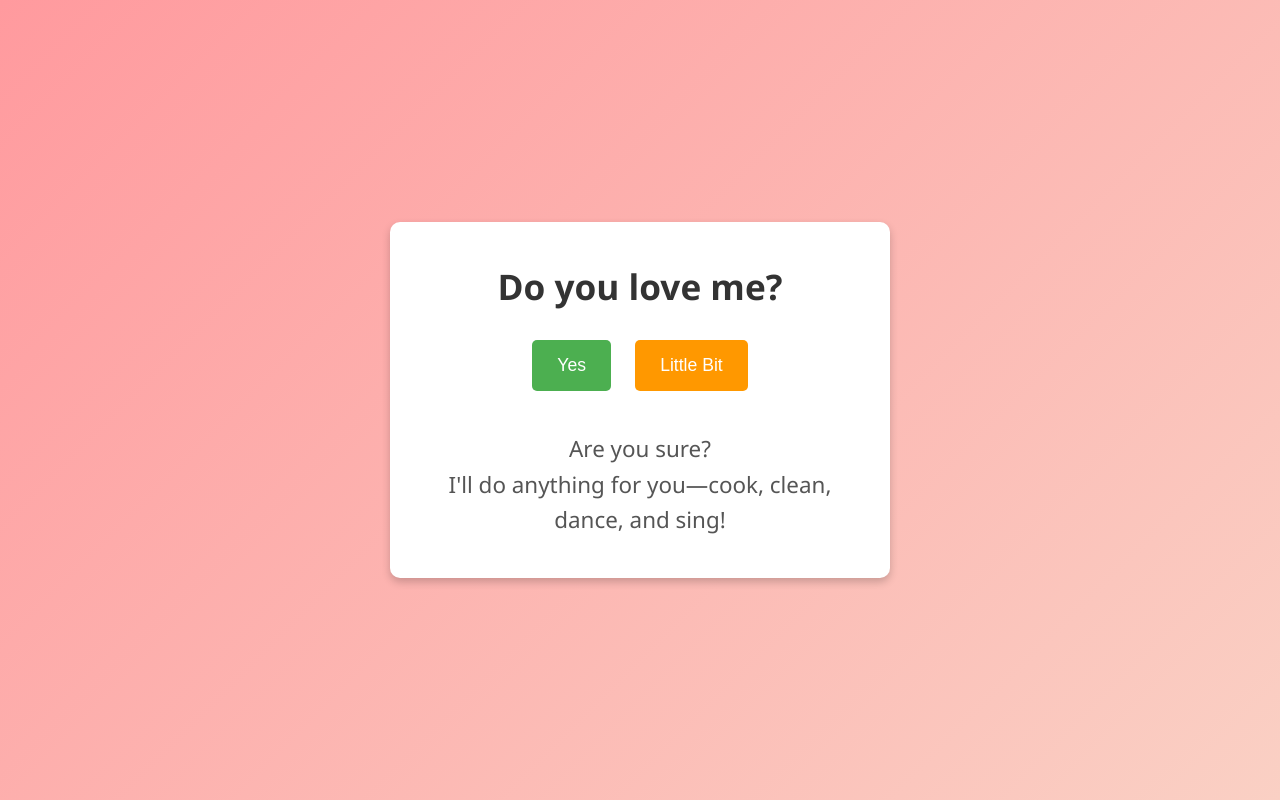
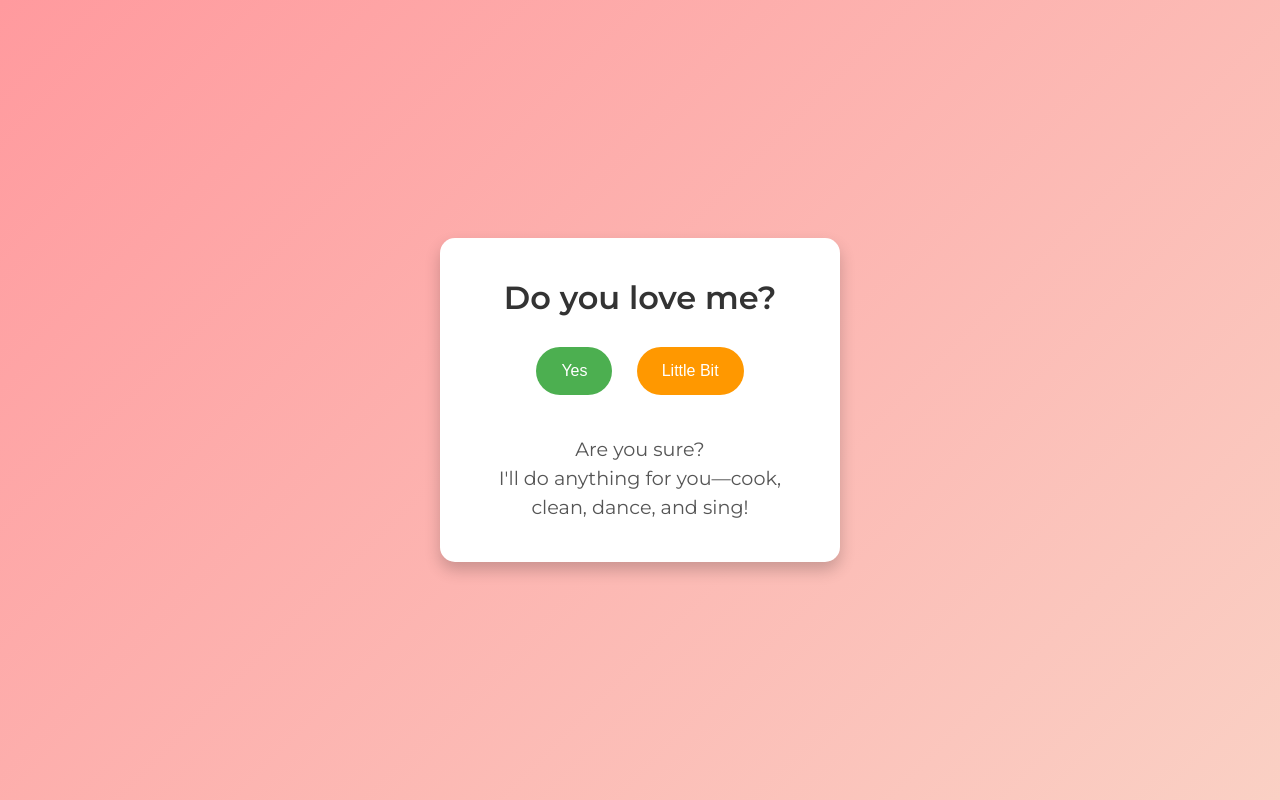
Before and after one commit to pk789odod/new-one, a plain HTML site: page index.html in a window 1280 px wide. Both pictures are taken after a click on the button "Little Bit". Drawn offline with Linux system fonts and the light colour scheme.

Commit message:
Update index.html

```diff
--- a/index.html
+++ b/index.html
@@ -4,43 +4,49 @@
   <meta charset="UTF-8" />
   <meta name="viewport" content="width=device-width, initial-scale=1" />
   <title>Do You Love Me?</title>
+  <!-- Google Font for a modern look -->
+  <link href="https://fonts.googleapis.com/css2?family=Montserrat:wght@400;600&display=swap" rel="stylesheet">
   <style>
-    /* Basic reset */
+    /* Reset and global styles */
     * {
       box-sizing: border-box;
       margin: 0;
       padding: 0;
     }
     body {
-      background: linear-gradient(135deg, #ff9a9e 0%, #fad0c4 100%);
-      font-family: 'Segoe UI', Tahoma, Geneva, Verdana, sans-serif;
-      height: 100vh;
+      font-family: 'Montserrat', sans-serif;
+      background: linear-gradient(135deg, #ff9a9e, #fad0c4);
+      min-height: 100vh;
       display: flex;
+      justify-content: center;
       align-items: center;
-      justify-content: center;
     }
+    /* Container styling similar to the referenced site */
     .container {
       background: #fff;
-      border-radius: 10px;
+      border-radius: 15px;
       padding: 40px;
       text-align: center;
-      max-width: 500px;
+      max-width: 400px;
       width: 90%;
-      box-shadow: 0 4px 8px rgba(0, 0, 0, 0.2);
+      box-shadow: 0 8px 16px rgba(0, 0, 0, 0.2);
+      animation: fadeIn 1.5s ease;
     }
     h1 {
-      font-size: 2.2em;
+      font-size: 2em;
       color: #333;
       margin-bottom: 20px;
     }
+    /* Button styles with smooth hover effects */
     .button {
+      display: inline-block;
       margin: 10px;
       padding: 15px 25px;
-      font-size: 1.1em;
+      font-size: 1em;
+      border: none;
+      border-radius: 30px;
       cursor: pointer;
-      border: none;
-      border-radius: 5px;
-      transition: transform 0.2s;
+      transition: background 0.3s, transform 0.3s;
     }
     .button:hover {
       transform: scale(1.05);
@@ -55,9 +61,14 @@
     }
     .message {
       margin-top: 30px;
-      font-size: 1.4em;
+      font-size: 1.2em;
       color: #555;
-      line-height: 1.6;
+      line-height: 1.5;
+    }
+    /* Simple fadeIn animation */
+    @keyframes fadeIn {
+      from { opacity: 0; transform: translateY(20px); }
+      to { opacity: 1; transform: translateY(0); }
     }
   </style>
 </head>
@@ -74,44 +85,40 @@
     const littleBitButton = document.getElementById('littleBitButton');
     const messageArea = document.getElementById('messageArea');
 
-    // When "Yes" is clicked
+    // "Yes" button click: show final message and hide buttons.
     yesButton.addEventListener('click', () => {
       messageArea.innerHTML = "I knew it my Kuchu, come here 🤗🤗";
-      // Optionally hide the buttons after an answer is chosen
       yesButton.style.display = 'none';
       littleBitButton.style.display = 'none';
     });
 
-    // When "Little Bit" is clicked
+    // "Little Bit" button click: show a series of cute messages.
     littleBitButton.addEventListener('click', () => {
-      // Disable buttons so the user doesn’t click repeatedly
+      // Disable buttons to prevent multiple clicks
       yesButton.disabled = true;
       littleBitButton.disabled = true;
 
-      // Array of cute messages to show sequentially
       const cuteMessages = [
         "Are you sure?",
         "I'll do anything for you—cook, clean, dance, and sing!",
         "I'll bring you your favorite treats and surprise you every day.",
         "I'll listen to every word you say and always be there for you.",
-        "Please reconsider, my heart is set on loving you fully!"
+        "Please say yes, my heart is set on you!"
       ];
-
       let currentMsg = 0;
       messageArea.innerHTML = cuteMessages[currentMsg];
       currentMsg++;
 
-      // Use setInterval to "bombard" with messages every 2 seconds
-      const msgInterval = setInterval(() => {
+      // Display messages sequentially every 2 seconds.
+      const interval = setInterval(() => {
         if (currentMsg < cuteMessages.length) {
-          // Append the next message on a new line
           messageArea.innerHTML += "<br>" + cuteMessages[currentMsg];
           currentMsg++;
         } else {
-          clearInterval(msgInterval);
-          // After the sequence, re-enable the buttons for a final choice
+          clearInterval(interval);
           setTimeout(() => {
             messageArea.innerHTML += "<br><br>So, will you give me your whole heart?";
+            // Re-enable buttons so the user can now select "Yes"
             yesButton.disabled = false;
             littleBitButton.disabled = false;
           }, 1000);
```
